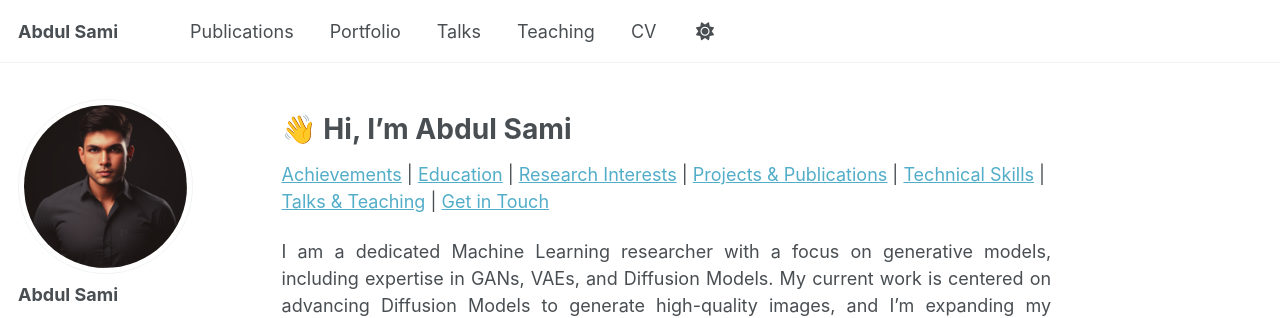
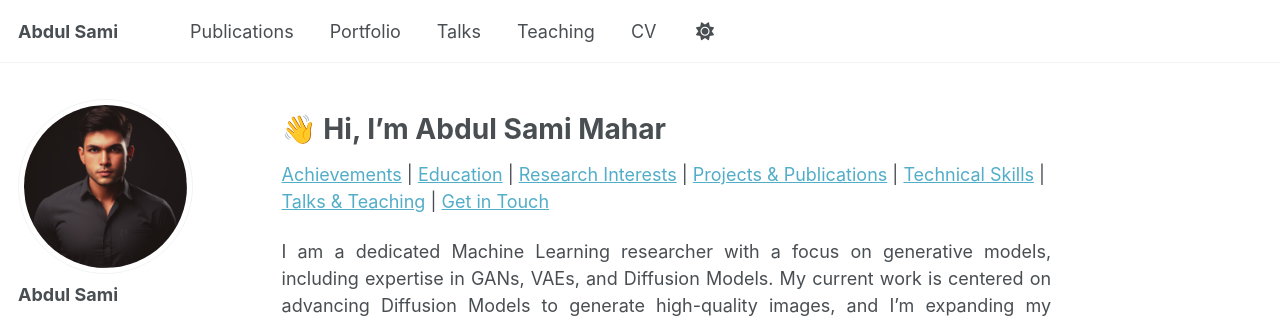
Before and after one commit to abdulsami101/abdulsami101.github.io, a Jekyll site: the page built from _pages/about.md, in a window 1280 px wide and 900 px high. Shown: the top 318 px of the window. Built offline with Jekyll 4.4.1, drawn with Linux system fonts in a browser that asks for light colours; some web fonts are replaced.

Commit message:
Update name in homepage heading

```diff
--- a/_pages/about.md
+++ b/_pages/about.md
@@ -10,7 +10,7 @@ redirect_from:
 
 <link rel="stylesheet" href="{{ "/assets/css/cv-style.css" | relative_url }}">
 
-# 👋 Hi, I'm Abdul Sami
+# 👋 Hi, I'm Abdul Sami Mahar
 
 [Achievements](#achievements) |
 [Education](#education) |
```
